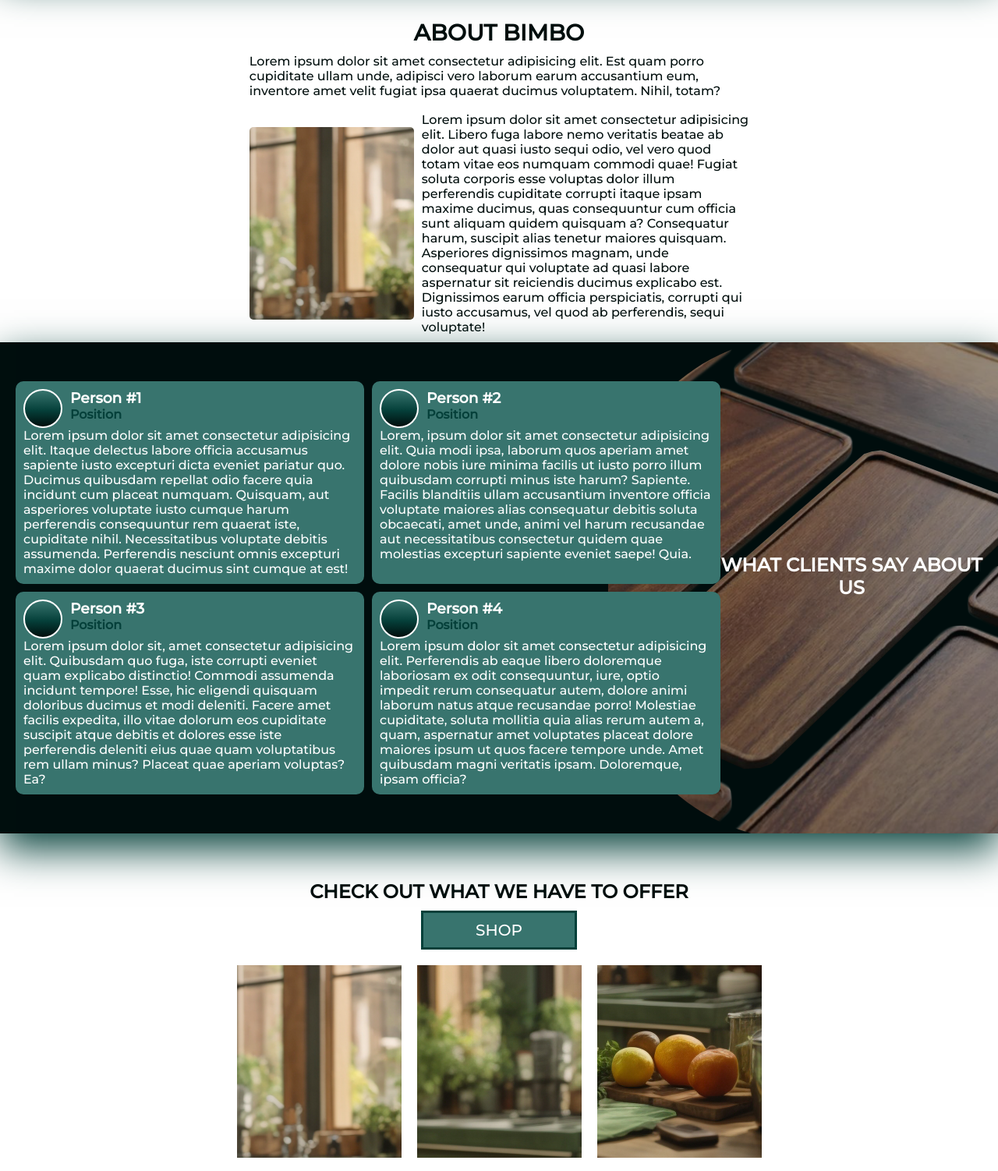
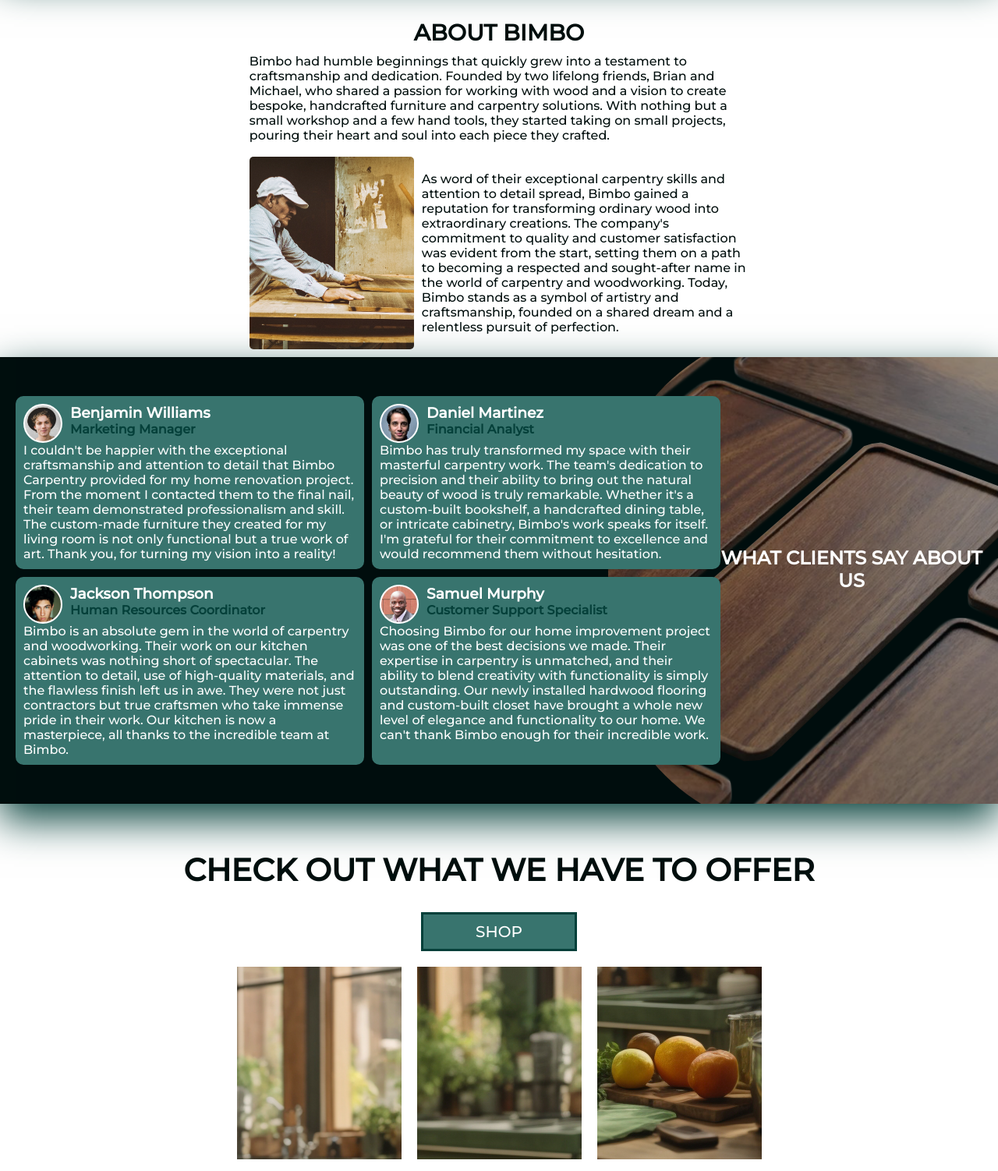
Before and after one commit to PopovicDev/Bimbo, a plain HTML site: page index.html in a window 1280 px wide. Shown: the part 1246-2748 px from the top of the page at 78% size. Drawn offline with Linux system fonts and the light colour scheme.

Commit message:
Update on homepage.

```diff
--- a/css/hp_m.css
+++ b/css/hp_m.css
@@ -7,6 +7,11 @@
     --w:#ffff;
     --bg:#ccb089;
     --br:#45290f;
+}
+
+::selection{
+    background-color:var(--g);
+    color:var(--w);
 }
 
 *,*:before,*:after{
@@ -25,7 +30,17 @@ body{
 }
 
 img{
+    user-select: none;
     -webkit-user-drag: none;
+}
+
+button{
+    transition:transform 300ms, box-shadow 300ms;
+}
+
+button:hover{
+    transform:scale(1.05);
+    box-shadow:0px 0px 5px var(--dg);
 }
 
 .mapouter{
@@ -54,7 +69,7 @@ background: linear-gradient(180deg, rgba(56,116,110,1) 0%, rgba(5,64,58,1) 55%,
     left:0;
     height:100%;
     width:100%;
-    background-color:rgba(0,0,0,0.3);
+    background-color:rgba(0,0,0,0.2);
     z-index:9;
 }
 
@@ -279,9 +294,25 @@ background: linear-gradient(180deg, rgba(56,116,110,1) 0%, rgba(5,64,58,1) 55%,
     height:50px;
     width:50px;
     border:2px solid var(--w);
-    background: rgb(56,116,110);
-background: linear-gradient(180deg, rgba(56,116,110,1) 0%, rgba(5,64,58,1) 55%, rgba(0,14,13,1) 100%);
     border-radius:50%;
+    background-repeat:no-repeat;
+    background-size:cover;
+}
+
+.impression1 .person-logo{
+    background-image:url('../images/client1.png');
+}
+
+.impression2 .person-logo{
+    background-image:url('../images/client2.png');
+}
+
+.impression3 .person-logo{
+    background-image:url('../images/client3.png');
+}
+
+.impression4 .person-logo{
+    background-image:url('../images/client4.png');
 }
 
 .person-info{
@@ -379,6 +410,15 @@ background: linear-gradient(180deg, rgba(56,116,110,1) 0%, rgba(5,64,58,1) 55%,
     gap:20px;
 }
 
+.pop-up-image{
+    position:fixed;
+    top:0;
+    right:0;
+    left:0;
+    height:100%;
+    width:100%;
+}
+
 footer{
     display:flex;
     height:auto;
@@ -386,7 +426,6 @@ footer{
     flex-direction: column;
     background-color:var(--dg);
     padding:5px;
-    box-shadow:0px -20px 50px var(--g);
 }
 
 footer img{
@@ -465,25 +504,6 @@ footer > h4{
     font-size:1rem;
 }
 
-@media only screen and (min-width: 375px) {
-    .footer-info{
-        display:flex;
-        flex-direction:column;
-        align-items:end;
-    }
-    :is(.location-info, .contact-info){
-        order:1;
-    }
-
-    :is(.location, .contact){
-        order:2;
-    }
-
-    .footer-shop{
-        width:auto;
-    }
-}
-
 @media only screen and (min-width: 450px){
     #button-left{
         left:50px;
@@ -491,6 +511,16 @@ footer > h4{
 
     #button-right{
         right:50px;
+    }
+
+    .content{
+        align-items:center;
+        gap:20px;
+    }
+
+    .footer-info{
+        display:flex;
+        gap:10px;
     }
 }
 
@@ -531,13 +561,24 @@ footer > h4{
     #button-right{
         right:100px;
     }
+
+    .fifth-page h1{
+        font-size:2rem;
+        margin-bottom:20px;
+    }
+}
+
+@media only screen and (max-width: 768px) {
+    #fp-fp{
+        top:50px;
+    }
 }
 
 @media only screen and (min-width: 768px) {
     #fp-fp{
         position:absolute;
         right:0;
-        bottom:0;
+        bottom:10%;
         top:unset;
     }
 
@@ -663,7 +704,12 @@ footer > h4{
 
     #fp-fp{
         right:0px;
-        bottom:150px;
+        bottom:10%;
+    }
+
+    .fifth-page h1{
+        font-size:2.5rem;
+        margin-bottom:20px;
     }
 }
 
@@ -696,6 +742,7 @@ footer > h4{
 @media only screen and (min-width: 1440px){
     #fp-fp{
         right:100px;
+        bottom:10%;
     }
 
     .second-page h1{
--- a/index.html
+++ b/index.html
@@ -71,10 +71,8 @@
         </section>
         <section class="third-page">
             <h1>ABOUT BIMBO</h1>
-            <p>Lorem ipsum dolor sit amet consectetur adipisicing elit. Est quam porro cupiditate ullam unde, adipisci vero laborum earum accusantium eum, inventore amet velit fugiat ipsa quaerat ducimus voluptatem. Nihil, totam?</p><br>
-            <p><img src="./images/random1.webp" alt="" height="247" width="211">Lorem ipsum dolor sit amet consectetur adipisicing elit. Libero fuga labore nemo veritatis beatae ab dolor aut quasi iusto sequi odio, vel vero quod totam vitae eos numquam commodi quae!
-            Fugiat soluta corporis esse voluptas dolor illum perferendis cupiditate corrupti itaque ipsam maxime ducimus, quas consequuntur cum officia sunt aliquam quidem quisquam a? Consequatur harum, suscipit alias tenetur maiores quisquam.
-            Asperiores dignissimos magnam, unde consequatur qui voluptate ad quasi labore aspernatur sit reiciendis ducimus explicabo est. Dignissimos earum officia perspiciatis, corrupti qui iusto accusamus, vel quod ab perferendis, sequi voluptate!</p>
+            <p>Bimbo had humble beginnings that quickly grew into a testament to craftsmanship and dedication. Founded by two lifelong friends, Brian and Michael, who shared a passion for working with wood and a vision to create bespoke, handcrafted furniture and carpentry solutions. With nothing but a small workshop and a few hand tools, they started taking on small projects, pouring their heart and soul into each piece they crafted.</p><br>
+            <p><img src="./images/random1.png" alt="" height="247" width="211">As word of their exceptional carpentry skills and attention to detail spread, Bimbo gained a reputation for transforming ordinary wood into extraordinary creations. The company's commitment to quality and customer satisfaction was evident from the start, setting them on a path to becoming a respected and sought-after name in the world of carpentry and woodworking. Today, Bimbo  stands as a symbol of artistry and craftsmanship, founded on a shared dream and a relentless pursuit of perfection.</p>
         </section>
         <section class="fourth-page">
             <div class="impressions">
@@ -82,45 +80,41 @@
                     <div class="person">
                         <div class="person-logo"></div>
                         <div class="person-info">
-                            <h3>Person #1</h3>
-                            <h4>Position</h4>
+                            <h3>Benjamin Williams</h3>
+                            <h4>Marketing Manager</h4>
                         </div>
                     </div>
-                    <p class="text">Lorem ipsum dolor sit amet consectetur adipisicing elit. Itaque delectus labore officia accusamus sapiente iusto excepturi dicta eveniet pariatur quo. Ducimus quibusdam repellat odio facere quia incidunt cum placeat numquam.
-                    Quisquam, aut asperiores voluptate iusto cumque harum perferendis consequuntur rem quaerat iste, cupiditate nihil. Necessitatibus voluptate debitis assumenda. Perferendis nesciunt omnis excepturi maxime dolor quaerat ducimus sint cumque at est!</p>
+                    <p class="text">I couldn't be happier with the exceptional craftsmanship and attention to detail that Bimbo Carpentry provided for my home renovation project. From the moment I contacted them to the final nail, their team demonstrated professionalism and skill. The custom-made furniture they created for my living room is not only functional but a true work of art. Thank you, for turning my vision into a reality!</p>
                 </div>
                 <div class="impression2">
                     <div class="person">
                         <div class="person-logo"></div>
                         <div class="person-info">
-                            <h3>Person #2</h3>
-                            <h4>Position</h4>
+                            <h3>Daniel Martinez</h3>
+                            <h4>Financial Analyst</h4>
                         </div>
                     </div>
-                    <p class="text">Lorem, ipsum dolor sit amet consectetur adipisicing elit. Quia modi ipsa, laborum quos aperiam amet dolore nobis iure minima facilis ut iusto porro illum quibusdam corrupti minus iste harum? Sapiente.
-                    Facilis blanditiis ullam accusantium inventore officia voluptate maiores alias consequatur debitis soluta obcaecati, amet unde, animi vel harum recusandae aut necessitatibus consectetur quidem quae molestias excepturi sapiente eveniet saepe! Quia.</p>
+                    <p class="text">Bimbo has truly transformed my space with their masterful carpentry work. The team's dedication to precision and their ability to bring out the natural beauty of wood is truly remarkable. Whether it's a custom-built bookshelf, a handcrafted dining table, or intricate cabinetry, Bimbo's work speaks for itself. I'm grateful for their commitment to excellence and would recommend them without hesitation.</p>
                 </div>
                 <div class="impression3">
                     <div class="person">
                         <div class="person-logo"></div>
                         <div class="person-info">
-                            <h3>Person #3</h3>
-                            <h4>Position</h4>
+                            <h3>Jackson Thompson</h3>
+                            <h4>Human Resources Coordinator</h4>
                         </div>
                     </div>
-                    <p class="text">Lorem ipsum dolor sit, amet consectetur adipisicing elit. Quibusdam quo fuga, iste corrupti eveniet quam explicabo distinctio! Commodi assumenda incidunt tempore! Esse, hic eligendi quisquam doloribus ducimus et modi deleniti.
-                    Facere amet facilis expedita, illo vitae dolorum eos cupiditate suscipit atque debitis et dolores esse iste perferendis deleniti eius quae quam voluptatibus rem ullam minus? Placeat quae aperiam voluptas? Ea?</p>
+                    <p class="text">Bimbo is an absolute gem in the world of carpentry and woodworking. Their work on our kitchen cabinets was nothing short of spectacular. The attention to detail, use of high-quality materials, and the flawless finish left us in awe. They were not just contractors but true craftsmen who take immense pride in their work. Our kitchen is now a masterpiece, all thanks to the incredible team at Bimbo.</p>
                 </div>
                 <div class="impression4">
                     <div class="person">
                         <div class="person-logo"></div>
                         <div class="person-info">
-                            <h3>Person #4</h3>
-                            <h4>Position</h4>
+                            <h3>Samuel Murphy</h3>
+                            <h4>Customer Support Specialist</h4>
                         </div>
                     </div>
-                    <p class="text">Lorem ipsum dolor sit amet consectetur adipisicing elit. Perferendis ab eaque libero doloremque laboriosam ex odit consequuntur, iure, optio impedit rerum consequatur autem, dolore animi laborum natus atque recusandae porro!
-                    Molestiae cupiditate, soluta mollitia quia alias rerum autem a, quam, aspernatur amet voluptates placeat dolore maiores ipsum ut quos facere tempore unde. Amet quibusdam magni veritatis ipsam. Doloremque, ipsam officia?</p>
+                    <p class="text">Choosing Bimbo for our home improvement project was one of the best decisions we made. Their expertise in carpentry is unmatched, and their ability to blend creativity with functionality is simply outstanding. Our newly installed hardwood flooring and custom-built closet have brought a whole new level of elegance and functionality to our home. We can't thank Bimbo enough for their incredible work.</p>
                 </div>
             </div>
             <h1>WHAT CLIENTS SAY ABOUT US</h1>
--- a/js/gallery.js
+++ b/js/gallery.js
@@ -3,7 +3,7 @@ let all_pics = document.getElementById('all-pics');
 let arrowLeft = document.getElementById('button-left');
 let arrowRight = document.getElementById('button-right');
 let fifth_page = document.getElementsByClassName('fifth-page')[0];
-console.log(fifth_page);
+
 let i = 0;
 let pictures = [
     "./images/random1.webp",
```
Also changed, not shown: images/client1.png (added), images/client2.png (added), images/client3.png (added), images/client4.png (added), images/random1.png (added).
